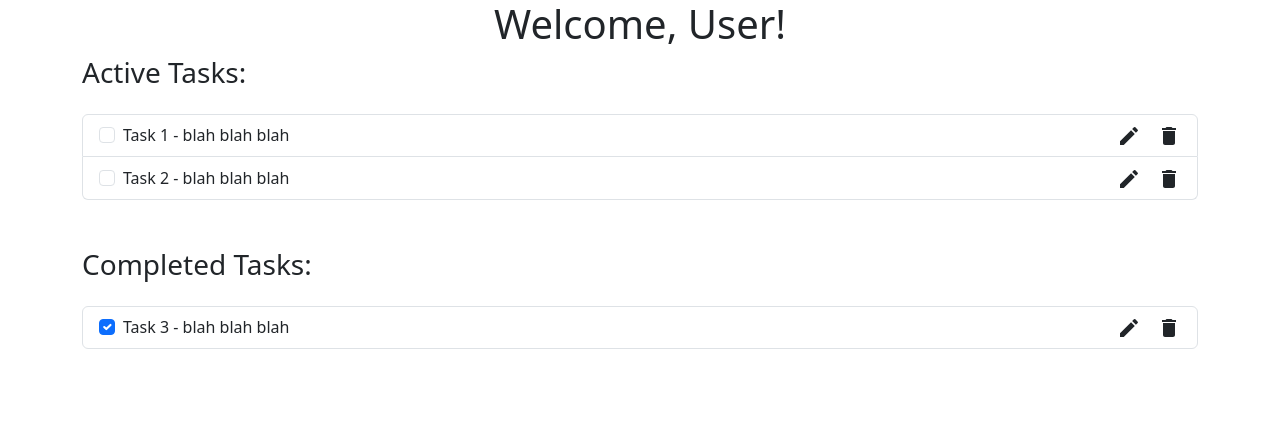
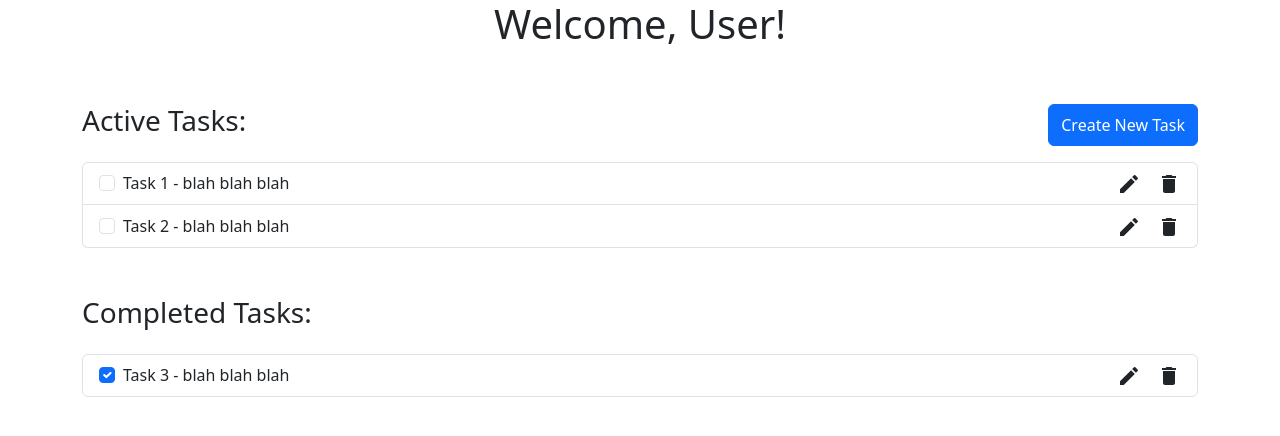
Before and after one commit to kayleeburch/Kaylee_Burch_task_manager_assessment, a React (Create React App) app in the folder frontend/: page / in a window 1280 px wide. Shown: the top 436 px of the page. Built offline with nearby package versions, Linux system fonts and the light colour scheme.

Commit message:
working on setting up creating new task and connection to backend

```diff
--- a/frontend/src/TaskManager/index.js
+++ b/frontend/src/TaskManager/index.js
@@ -1,14 +1,33 @@
+import { useState } from "react";
 import Header from "./header";
 import TaskList from "./taskList.js";
-import { Container, Row } from "react-bootstrap";
+import { Button, Container, Row, Col } from "react-bootstrap";
+import CreateTaskModal from "./taskModal.js";
 
 export default function TaskManager() {
+  const [showCreateTaskModal, setShowCreateTaskModal] = useState(false);
+
+  const handleCreateTask = () => {};
+
   return (
     <>
+      {showCreateTaskModal && (
+        <CreateTaskModal
+          show={showCreateTaskModal}
+          handleClose={() => setShowCreateTaskModal(false)}
+        />
+      )}
       <Container>
         <Header />
-        <Row>
-          <h3>Active Tasks:</h3>
+        <Row className="mt-5">
+          <Col>
+            <h3>Active Tasks:</h3>
+          </Col>
+          <Col className="w-fit-content d-flex justify-content-end">
+            <Button variant="primary" onClick={() => setShowCreateTaskModal(true)}>
+              Create New Task
+            </Button>
+          </Col>
         </Row>
         <TaskList completed={false} />
         <Row className="mt-5">
--- a/frontend/src/TaskManager/taskList.js
+++ b/frontend/src/TaskManager/taskList.js
@@ -2,7 +2,7 @@ import { useState, useEffect } from "react";
 import { ListGroup, Form } from "react-bootstrap";
 import DeleteIcon from "@mui/icons-material/Delete";
 import EditIcon from "@mui/icons-material/Edit";
-import EditTaskModal from "./editTaskModal";
+import EditTaskModal from "./taskModal";
 import DeleteTaskModal from "./deleteTaskModal";
 
 const TaskList = ({ completed }) => {
--- a/frontend/src/TaskManager/editTaskModal.js
+++ b/frontend/src/TaskManager/taskModal.js
@@ -1,7 +1,8 @@
 import { useEffect, useState } from "react";
 import { Modal, Form, Button } from "react-bootstrap";
+import axios from "axios";
 
-export default function EditTaskModal({ task, show, handleClose }) {
+export default function TaskModal({ task, show, handleClose }) {
   const [editedTask, setEditedTask] = useState({});
 
   useEffect(() => {
@@ -16,12 +17,19 @@ export default function EditTaskModal({ task, show, handleClose }) {
     });
   };
 
-  const handleSave = () => {};
+  const handleSave = async () => {
+    if (!task?.id) {
+      await axios.post("http://localhost:3001/tasks");
+    } else {
+      // Update task
+      console.log("Update task: ", editedTask);
+    }
+  };
 
   return (
     <Modal show={show} onHide={handleClose}>
       <Modal.Header closeButton>
-        <Modal.Title>Edit Task - {task?.title}</Modal.Title>
+        <Modal.Title>{task?.id ? `Edit Task - ${task?.title}` : "Create New Task"}</Modal.Title>
       </Modal.Header>
       <Modal.Body>
         <Form>
```
